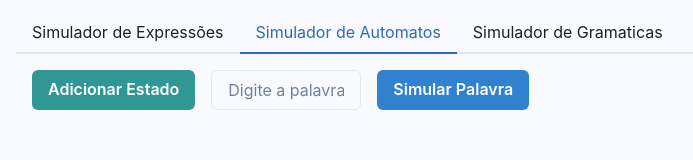
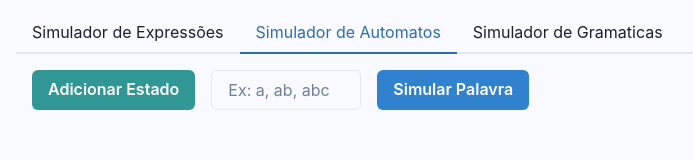
Before and after one commit to vitorakutsu/regular-language-simulator, a React (Create React App) app: page / in a window 1280 px wide. Both pictures are taken after a click on the tab "Simulador de Automatos". Shown: the part 132-292 px from the top of the page, without its empty margins (16-709 px from the left). Built offline with nearby package versions, Linux system fonts and the light colour scheme.

Commit message:
fix: changing input placeholder

```diff
--- a/src/simulator/regular-automaton/regular-automaton.tsx
+++ b/src/simulator/regular-automaton/regular-automaton.tsx
@@ -289,7 +289,7 @@ export const RegularAutomaton = () => {
           <Input
             value={word}
             onChange={(e) => setWord(e.target.value)}
-            placeholder="Digite a palavra"
+            placeholder="Ex: a, ab, abc"
             width="150px"
           />
           <Button colorScheme="blue" onClick={simulateInput}>
```
